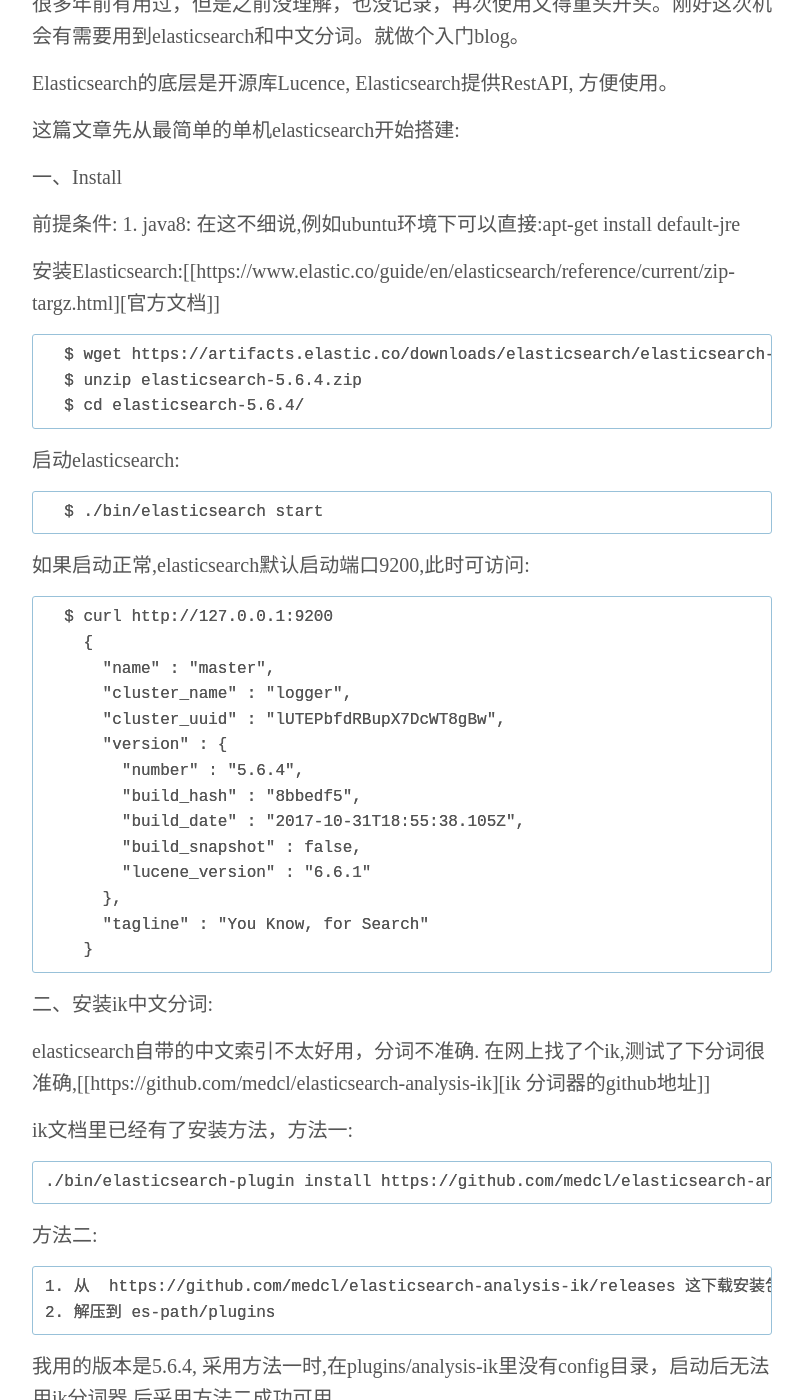
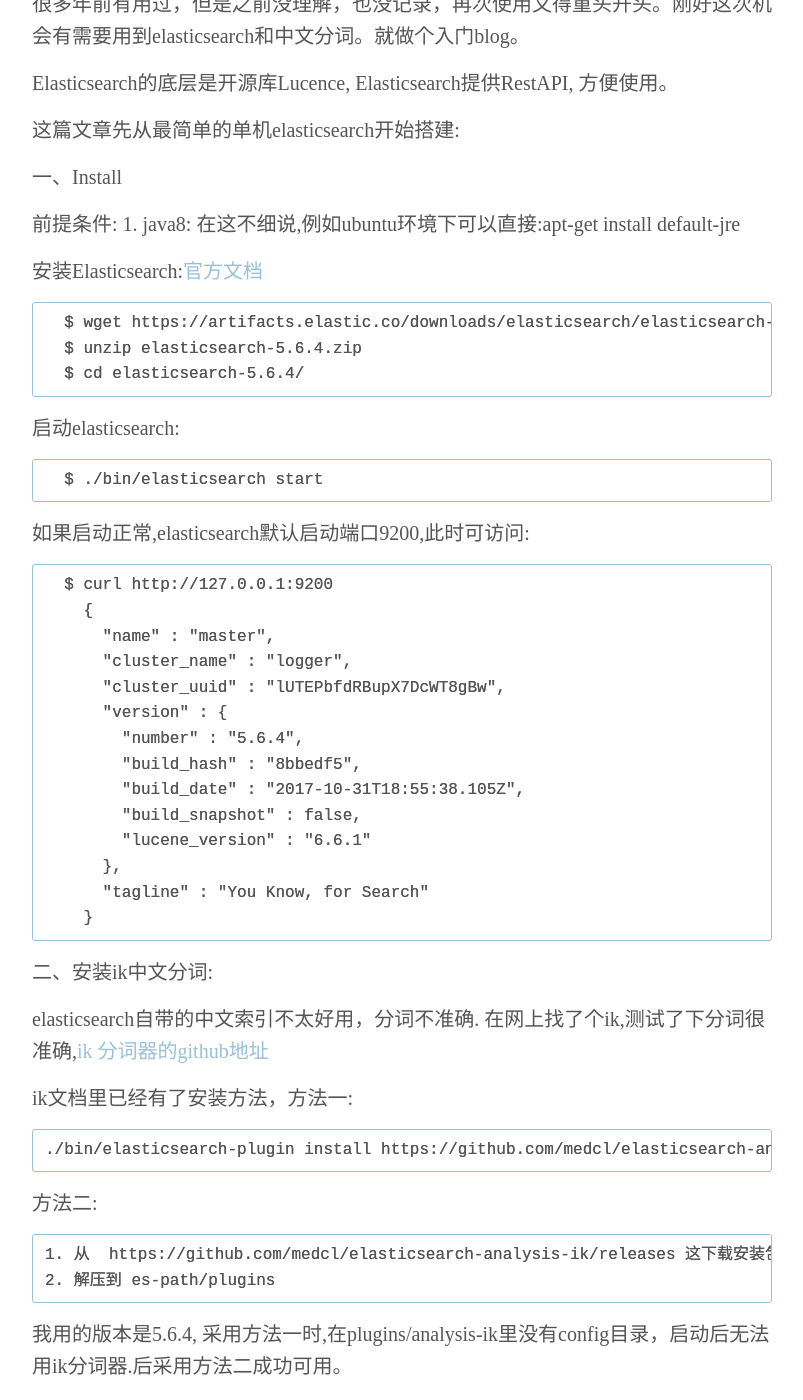
Before and after one commit to syrett/syrett.github.io, a Jekyll site: the page built from _posts/2017-11-24-elasticsearch-1.md, in a window 1280 px wide and 1400 px high, scrolled down 525 px. Shown: the whole window, without its empty margins (238-1041 px from the left). Built offline with Jekyll 4.4.1, drawn with Linux system fonts in a browser that asks for light colours; some web fonts are replaced; comment, search, counter and statistics services are not loaded; some of the changed lines change nothing that is shown.

Commit message:
modify markdown 语法

```diff
--- a/_posts/2017-11-24-elasticsearch-1.md
+++ b/_posts/2017-11-24-elasticsearch-1.md
@@ -16,7 +16,7 @@
   前提条件:
       1. java8: 在这不细说,例如ubuntu环境下可以直接:apt-get install default-jre
 
-  安装Elasticsearch:[[https://www.elastic.co/guide/en/elasticsearch/reference/current/zip-targz.html][官方文档]]
+  安装Elasticsearch:[官方文档](https://www.elastic.co/guide/en/elasticsearch/reference/current/zip-targz.html)
 
       $ wget https://artifacts.elastic.co/downloads/elasticsearch/elasticsearch-5.6.4.zip
       $ unzip elasticsearch-5.6.4.zip
@@ -45,7 +45,7 @@
 
 二、安装ik中文分词:
 
-  elasticsearch自带的中文索引不太好用，分词不准确. 在网上找了个ik,测试了下分词很准确,[[https://github.com/medcl/elasticsearch-analysis-ik][ik 分词器的github地址]]
+  elasticsearch自带的中文索引不太好用，分词不准确. 在网上找了个ik,测试了下分词很准确,[ik 分词器的github地址](https://github.com/medcl/elasticsearch-analysis-ik)
 
   ik文档里已经有了安装方法，方法一:
 
```
